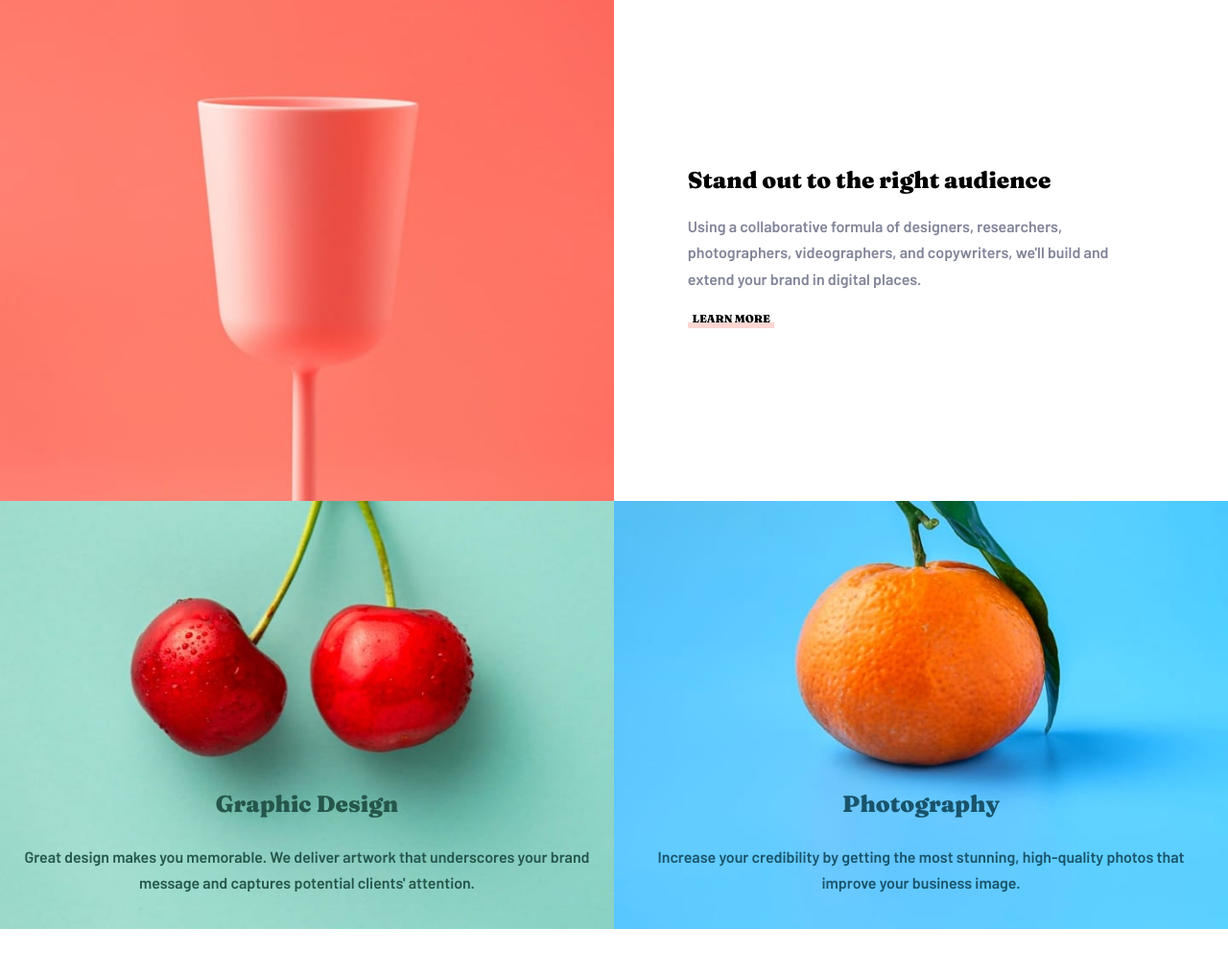
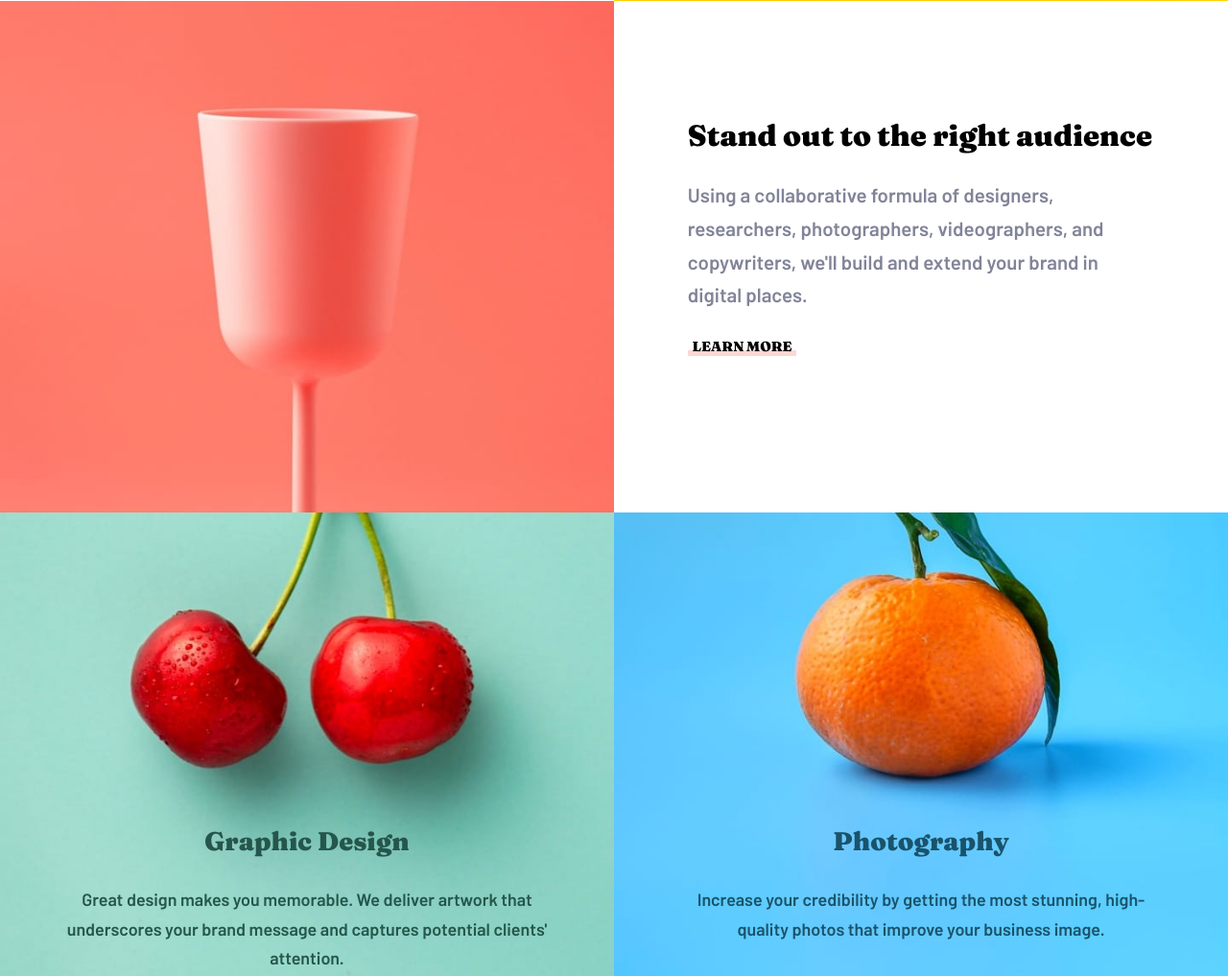
Before and after one commit to juancfs/sunnyside-agency-landing-page, a plain HTML site: page index.html in a window 1280 px wide. Shown: the part 980-1997 px from the top of the page at 96% size. Drawn offline with Linux system fonts and the light colour scheme.

Commit message:
Padding, margin and font-size values issues fixed
Padding, margin and font-size values changed to match the design more accurately

```diff
--- a/css/general.css
+++ b/css/general.css
@@ -164,6 +164,10 @@ footer li {
         transition: color 0.3s;
     }
 
+    .footer-social img {
+        width: 1.5vw;
+    }
+
     .footer-social a:hover {
         filter: brightness(0) invert(1);
         transition: filter 0.3s;
--- a/css/index.css
+++ b/css/index.css
@@ -183,6 +183,10 @@ main > * {
 /* --- Desktop style --- */
 
 @media (min-width: 1024px) {
+    body {
+        font-size: 1.4vw;
+    }
+
     header {
         background-image: url("../images/desktop/image-header.jpg");
         padding: 1rem 1rem 4rem;
@@ -231,30 +235,33 @@ main > * {
     }
 
     .transform, .stand-out {
+        font-size: 1.6vw;
         text-align: left;
-        padding: 22% 12% 0;
-    }
-
-    .transform h1, .stand-out h1 {
-        margin-top: 9%;
+        padding: 15% 12% 15%;
     }
 
     .graphic {
         background-image: url("../images/desktop/image-graphic-design.jpg");
+        padding: 50% 10% 5%;
     }
 
     .photography {
         background-image: url("../images/desktop/image-photography.jpg");
+        padding: 50% 10% 5%;
     }
 
     .graphic h1, .photography h1 {
-        margin-top: 50%;
+        margin-top: 0;
     }
 
     .testimonials-flex {
         display: flex;
         flex-direction: row;
         justify-content: space-around;
+    }
+
+    .testimonials {
+        padding: 6rem 4rem;
     }
 
     .testimonials .testimonial {
```
